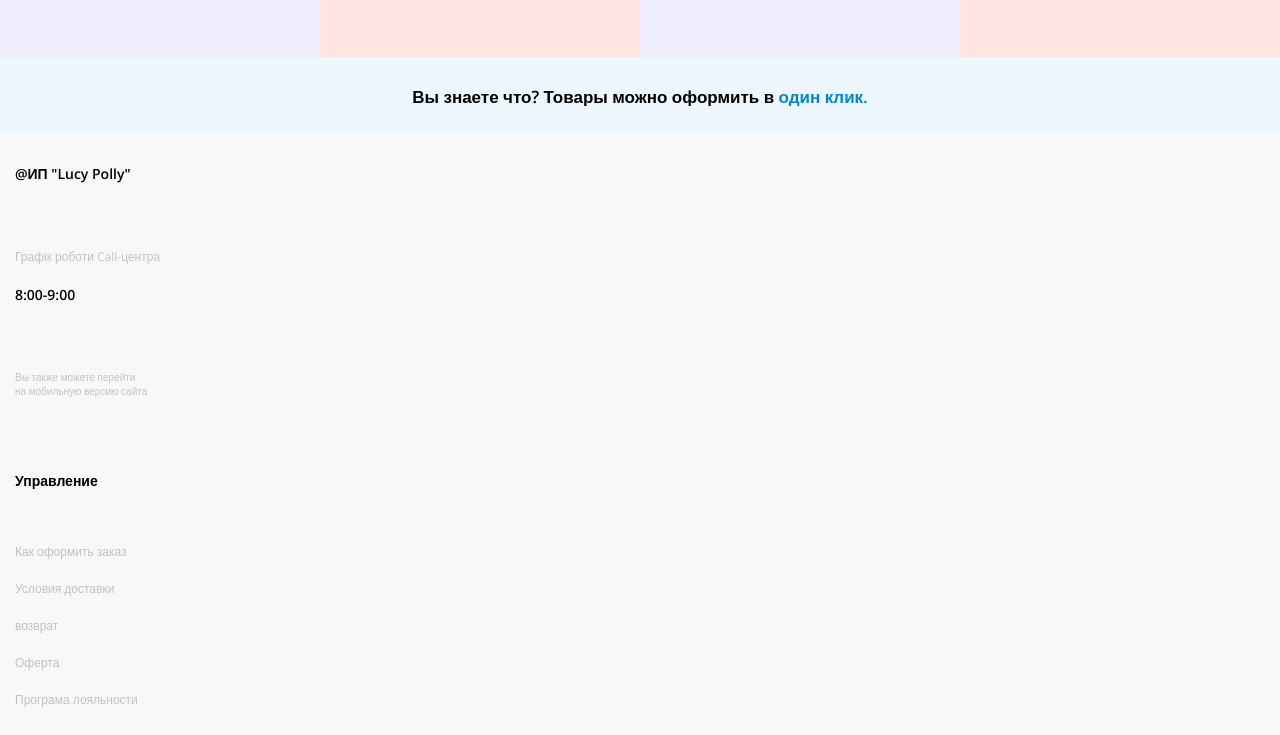
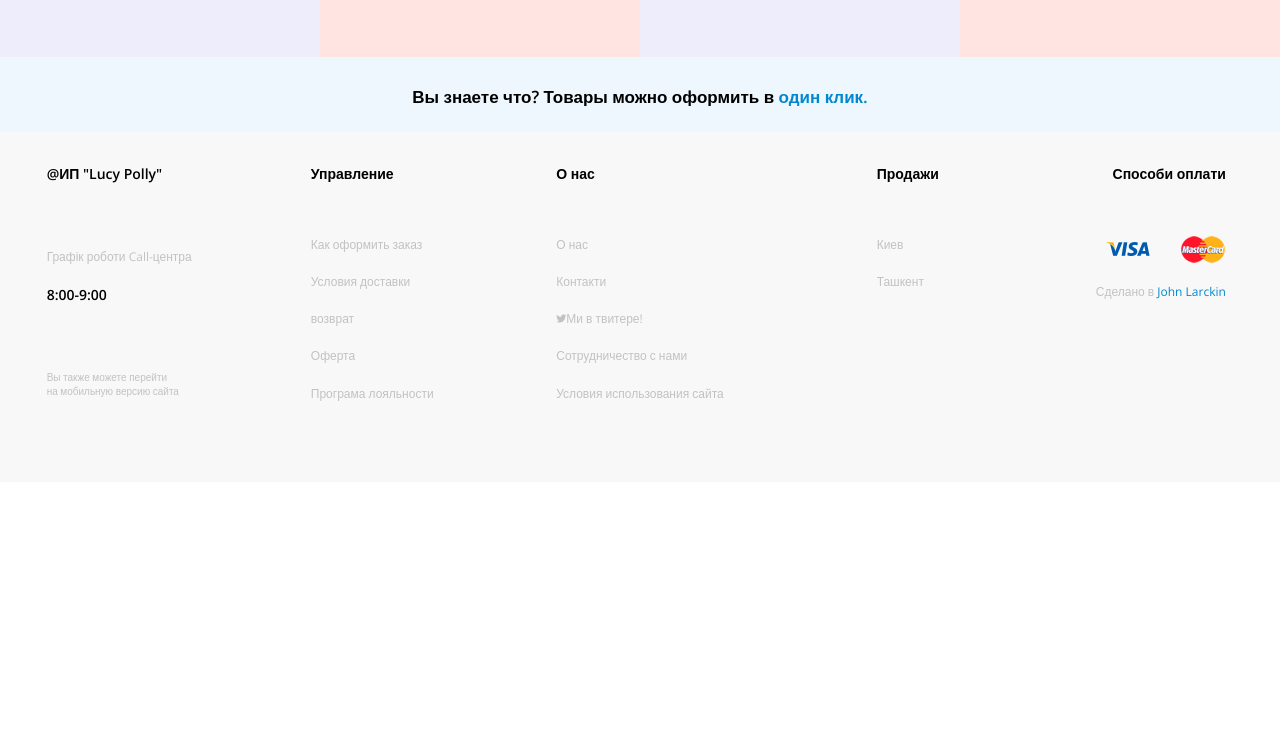
Before and after one commit to OlexandrNaumenko/Lucy-Polly, a plain HTML site: page third_page.html in a window 1280 px wide. Shown: the part 1365-2100 px from the top of the page. After the commit the page ends 1847 px from the top, so only its background shows below. Drawn offline with nearby package versions, Linux system fonts and the light colour scheme; a script that the page names is missing; files whose address does not match are found by name.

Commit message:
+fix footer

```diff
--- a/css/main.sass
+++ b/css/main.sass
@@ -334,9 +334,9 @@
     .container-fluid
 
       div.nav
-        //float: left
         padding-top: 32px
         margin: 0 auto
+        display: table
 
       div
         color: $base-color-grey
--- a/third_page.html
+++ b/third_page.html
@@ -149,6 +149,7 @@
         </div>
     </div>
     <div class="content">
+        <div class="row">
             <div class="col-xs-12">
                 <div class="often-buy">
                     С этим товаром часто покупают
@@ -173,7 +174,6 @@
                                 </div>
                             </div>
                         </div>
-
                         <div class="col-lg-3 col-md-3 col-sm-6 col-xs-12 no_padding">
                             <div class="cont-picture-new">
                                 <div class="pic-description">
@@ -240,12 +240,14 @@
         </div>
     </div>
 
-    <div class="footer no_padding col-xs-12">
+    <div class="footer">
+        <div class="row no_padding">
             <div class="one-click">
                 <span class="text-one-click">Вы знаете что? Товары можно оформить в <span class="act">один клик.</span></span>
             </div>
             <div class="bot-menu navbar navbar-default navbar-fixed-bottom">
                 <div class="container-fluid">
+                    <div class="col-xs-6 col-sm-6 col-md-2 col-lg-2">
                         <div class="nav first-block">
                             <div class="lucy-polly">@ИП "Lucy Polly"</div>
                             <div class="call-center">Графік роботи Call-центра</div>
@@ -253,6 +255,9 @@
                             <div class="list-bottom">Вы также можете перейти<br/>
                                 на мобильную версию сайта</div>
                         </div>
+                    </div>
+                    <div class="col-lg-8 col-md-8 hidden-xs hidden-sm">
+                        <div class="col-lg-4 col-md-4">
                             <div class="nav">
                                 <div class="list-head">Управление</div>
                                 <div>Как оформить заказ</div>
@@ -261,6 +266,8 @@
                                 <div>Оферта</div>
                                 <div>Програма лояльности</div>
                             </div>
+                        </div>
+                        <div class="col-lg-4 col-md-4">
                             <div class="nav">
                                 <div class="list-head">О нас</div>
                                 <div>О нас</div>
@@ -271,17 +278,24 @@
                                 <div>Сотрудничество с нами</div>
                                 <div>Условия использования сайта</div>
                             </div>
+                        </div>
+                        <div class="col-lg-4 col-md-4">
                             <div class="nav">
                                 <div class="list-head">Продажи</div>
                                 <div>Киев</div>
                                 <div>Ташкент</div>
                             </div>
+                        </div>
+                    </div>
+                    <div class="col-xs-6 col-sm-6 col-md-2 col-lg-2">
                         <div class="nav last-block">
                             <div class="list-head">Способи оплати</div>
                             <div>
                                 <img class="" src="images/master_visa.png">
                             </div>
                             <div class="john">Сделано в <span class="act">John Larckin</span></div>
+                        </div>
+                    </div>
                 </div>
             </div>
         </div>
```
Also changed, not shown: second_page.html (+14 -0 lines), css/main.css, 1 other file. Lines whose indentation alone changed are shown as unchanged.
